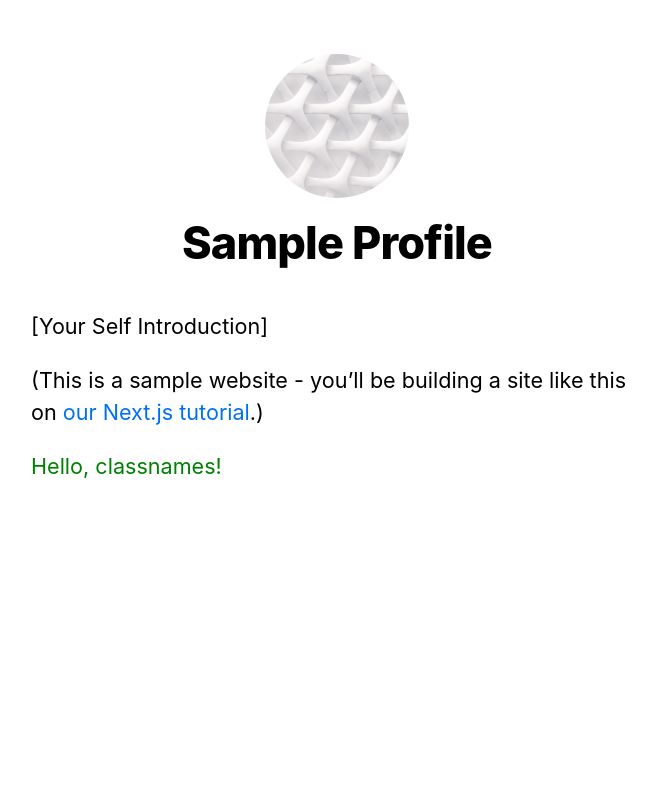
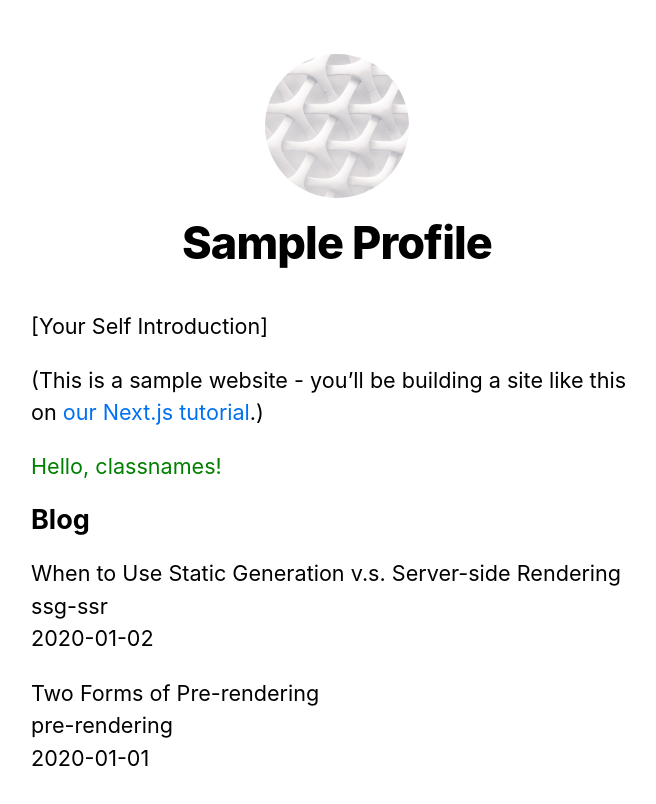
Before and after one commit to hisomura/nextjs-tutorial, a Next.js app: page / in a window 1280 px wide. Shown: the top 804 px of the page, without its empty margins (303-959 px from the left). Built offline with nearby package versions, Linux system fonts and the light colour scheme.

Commit message:
Implement getStaticPosts()

```diff
--- /dev/null
+++ b/lib/posts.js
@@ -0,0 +1,35 @@
+import fs from 'fs'
+import path from 'path'
+import matter from 'gray-matter'
+
+const postsDirectory = path.join(process.cwd(), 'posts')
+
+export function getSortedPostsData() {
+  // /posts　配下のファイル名を取得する
+  const fileNames = fs.readdirSync(postsDirectory)
+  const allPostsData = fileNames.map(fileName => {
+    // id を取得するためにファイル名から ".md" を削除する
+    const id = fileName.replace(/\.md$/, '')
+
+    // マークダウンファイルを文字列として読み取る
+    const fullPath = path.join(postsDirectory, fileName)
+    const fileContents = fs.readFileSync(fullPath, 'utf8')
+
+    // 投稿のメタデータ部分を解析するために gray-matter を使う
+    const matterResult = matter(fileContents)
+
+    // データを id と合わせる
+    return {
+      id,
+      ...matterResult.data
+    }
+  })
+  // 投稿を日付でソートする
+  return allPostsData.sort((a, b) => {
+    if (a.date < b.date) {
+      return 1
+    } else {
+      return -1
+    }
+  })
+}
--- a/pages/index.js
+++ b/pages/index.js
@@ -3,8 +3,9 @@
 import Layout, {siteTitle} from "../components/layout";
 import utilStyles from '../styles/utils.module.css'
 import Alert from "../components/alert";
+import {getSortedPostsData} from "../lib/posts";
 
-export default function Home() {
+export default function Home({allPostsData}) {
   return (
     <Layout home>
       <Head>
@@ -20,6 +21,29 @@
           Hello, classnames!
         </Alert>
       </section>
+      <section className={`${utilStyles.headingMd} ${utilStyles.padding1px}`}>
+        <h2 className={utilStyles.headingLg}>Blog</h2>
+        <ul className={utilStyles.list}>
+          {allPostsData.map(({ id, date, title }) => (
+            <li className={utilStyles.listItem} key={id}>
+              {title}
+              <br />
+              {id}
+              <br />
+              {date}
+            </li>
+          ))}
+        </ul>
+      </section>
     </Layout>
   )
 }
+
+export async function getStaticProps() {
+  const allPostsData = getSortedPostsData()
+  return {
+    props: {
+      allPostsData
+    }
+  }
+}
--- /dev/null
+++ b/posts/pre-rendering.md
@@ -0,0 +1,11 @@
+---
+title: 'Two Forms of Pre-rendering'
+date: '2020-01-01'
+---
+
+Next.js has two forms of pre-rendering: **Static Generation** and **Server-side Rendering**. The difference is in **when** it generates the HTML for a page.
+
+- **Static Generation** is the pre-rendering method that generates the HTML at **build time**. The pre-rendered HTML is then _reused_ on each request.
+- **Server-side Rendering** is the pre-rendering method that generates the HTML on **each request**.
+
+Importantly, Next.js lets you **choose** which pre-rendering form to use for each page. You can create a "hybrid" Next.js app by using Static Generation for most pages and using Server-side Rendering for others.
--- /dev/null
+++ b/posts/ssg-ssr.md
@@ -0,0 +1,19 @@
+---
+title: 'When to Use Static Generation v.s. Server-side Rendering'
+date: '2020-01-02'
+---
+
+We recommend using **Static Generation** (with and without data) whenever possible because your page can be built once and served by CDN, which makes it much faster than having a server render the page on every request.
+
+You can use Static Generation for many types of pages, including:
+
+- Marketing pages
+- Blog posts
+- E-commerce product listings
+- Help and documentation
+
+You should ask yourself: "Can I pre-render this page **ahead** of a user's request?" If the answer is yes, then you should choose Static Generation.
+
+On the other hand, Static Generation is **not** a good idea if you cannot pre-render a page ahead of a user's request. Maybe your page shows frequently updated data, and the page content changes on every request.
+
+In that case, you can use **Server-Side Rendering**. It will be slower, but the pre-rendered page will always be up-to-date. Or you can skip pre-rendering and use client-side JavaScript to populate data.
```
